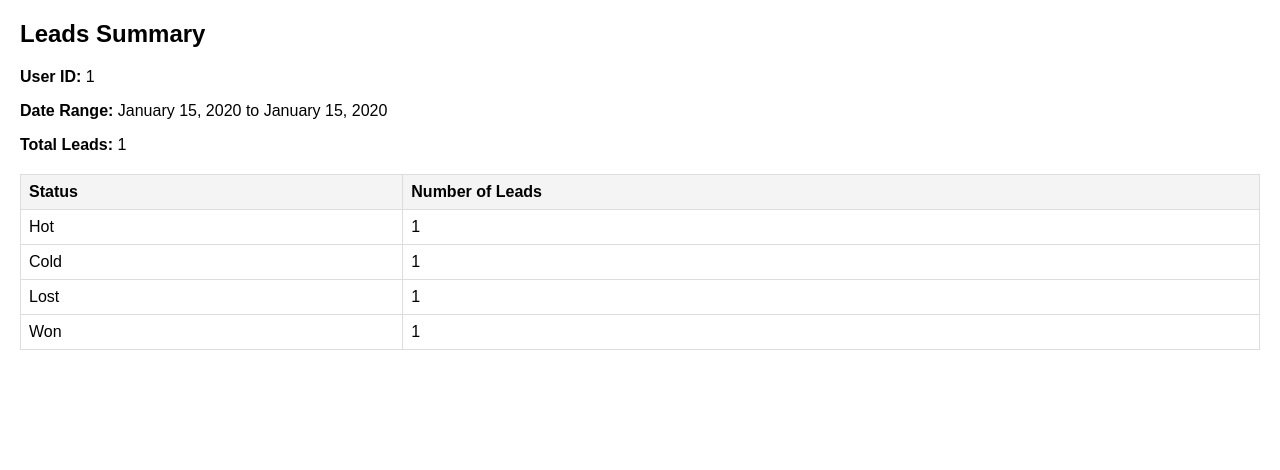
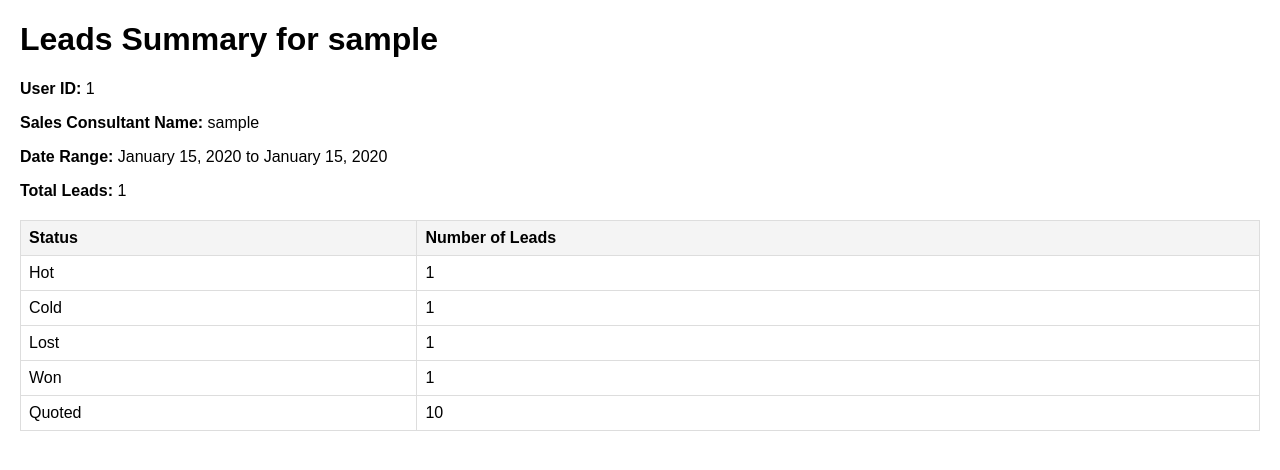
Before and after one commit to mali2927/Suniese-CRM, a Laravel app: template server/resources/views/leads/summary.blade.php in a window 1280 px wide. Shown: the top 470 px of the page. Run offline with Laravel 12, Linux system fonts and the light colour scheme; the template is opened without the code that fills it: most values are stand-ins (such as "Sample title", 1, 10 or a date in 2020).

Commit message:
add quoted and name in summary

```diff
--- a/server/resources/views/leads/summary.blade.php
+++ b/server/resources/views/leads/summary.blade.php
@@ -23,9 +23,9 @@
     </style>
 </head>
 <body>
-    <h2>Leads Summary</h2>
+    <h1>Leads Summary for {{ $userName }}</h1>
     <p><strong>User ID:</strong> {{ $userId }}</p>
-
+    <p><strong>Sales Consultant Name:</strong> {{ $userName }}</p>
     <p><strong>Date Range:</strong> {{ \Carbon\Carbon::parse($startDate)->format('F j, Y') }} to {{ \Carbon\Carbon::parse($endDate)->format('F j, Y') }}</p>
     <p><strong>Total Leads:</strong> {{ $totalLeads }}</p>
 
@@ -53,6 +53,10 @@
                 <td>Won</td>
                 <td>{{ $leads['won']->count() }}</td>
             </tr>
+            <tr>
+                <td>Quoted</td>
+                <td>{{ $quoteStatusSum }}</td>
+            </tr>
         </tbody>
     </table>
 </body>
```
Also changed, not shown: server/app/Http/Controllers/LeadController.php (+11 -0 lines).
